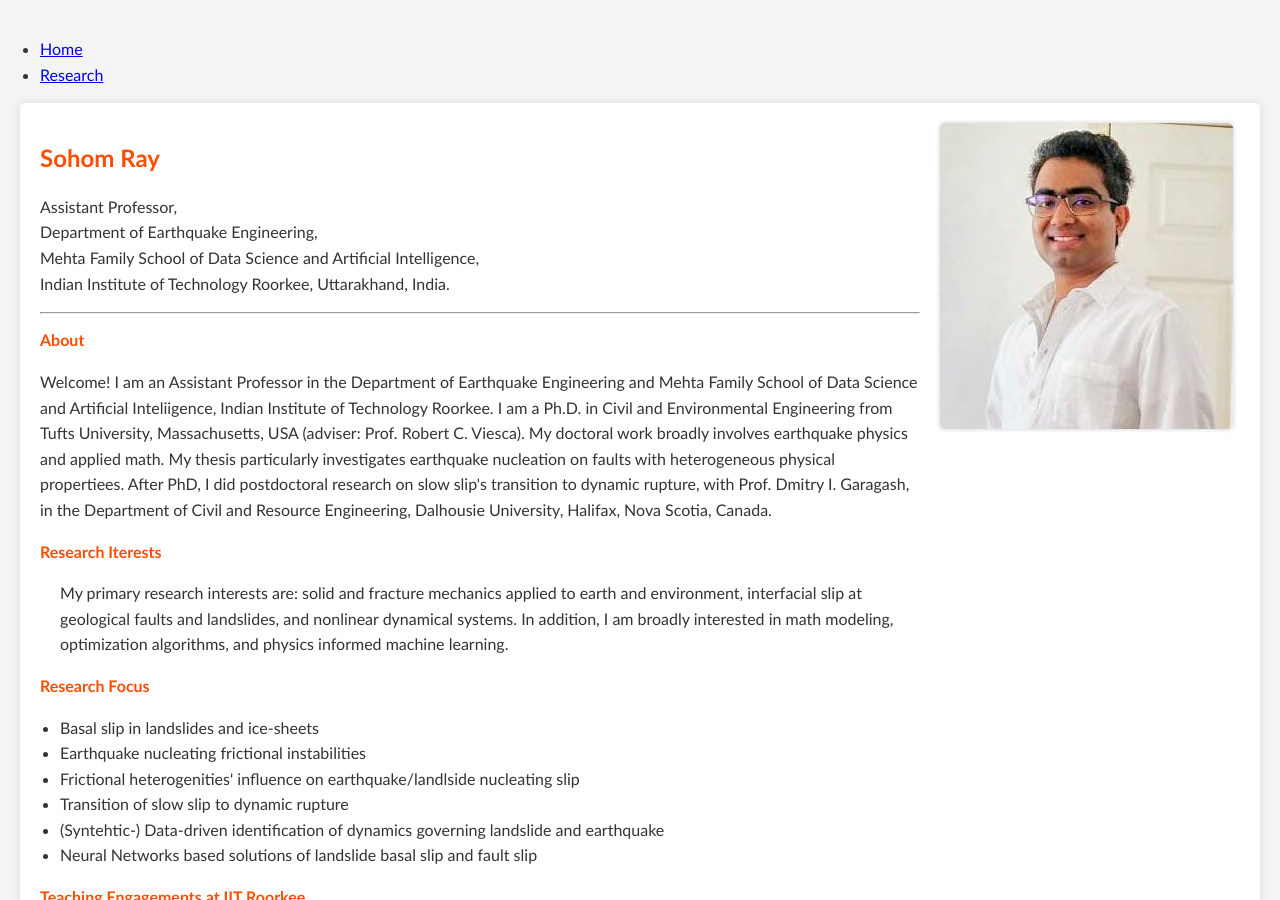
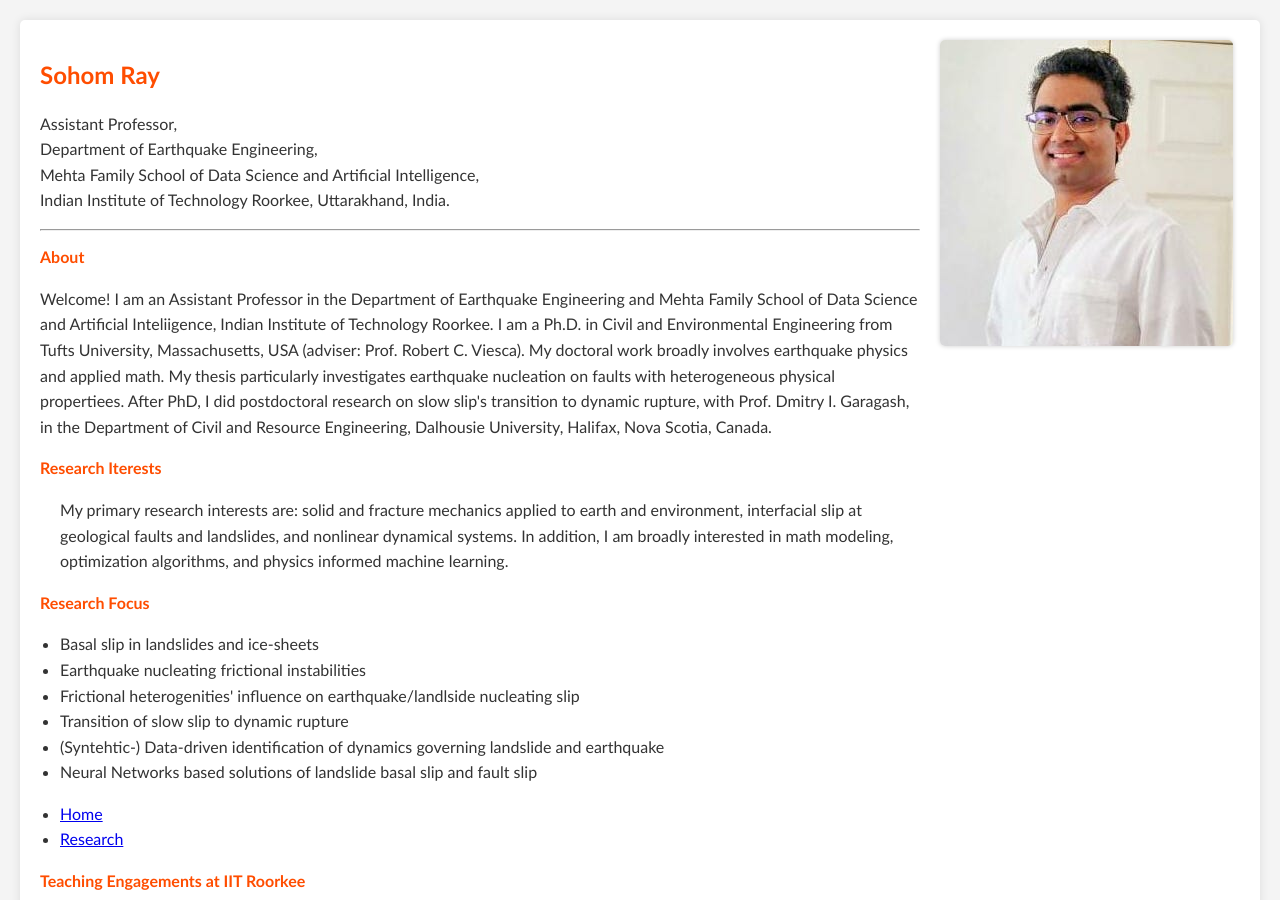
Before and after one commit to RaySohom/q, a Jekyll site: the page index.html, which Jekyll copies as it is, in a window 1280 px wide and 900 px high. Built offline with Jekyll 4.4.1, drawn with Linux system fonts in a browser that asks for light colours; some web fonts are replaced.

Commit message:
Update index.html

```diff
--- a/index.html
+++ b/index.html
@@ -1,11 +1,4 @@
 <!DOCTYPE html>
-<nav>
-    <ul>
-        <li><a href="index.html">Home</a></li>
-        <li><a href="research.html">Research</a></li>
-        <!-- Add more navigation items as needed -->
-    </ul>
-</nav>
 <html lang="en">
 <head>
     <link rel="stylesheet" href="style.css">
@@ -37,6 +30,13 @@ math modeling, optimization algorithms, and physics informed machine learning.</
     <li> Neural Networks based solutions of landslide basal slip and fault slip</li>
 </ul>
 
+            <nav>
+    <ul>
+        <li><a href="index.html">Home</a></li>
+        <li><a href="research.html">Research</a></li>
+        <!-- Add more navigation items as needed -->
+    </ul>
+</nav>
 
 <h2>Teaching Engagements at IIT Roorkee </h2>
 <ul>
```
